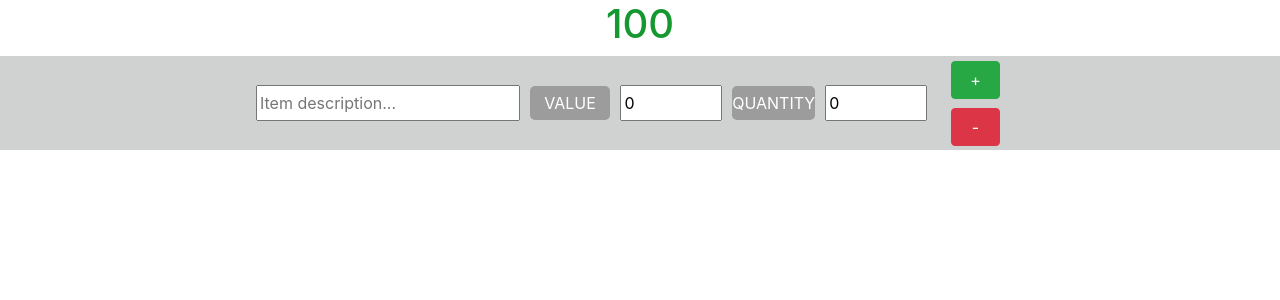
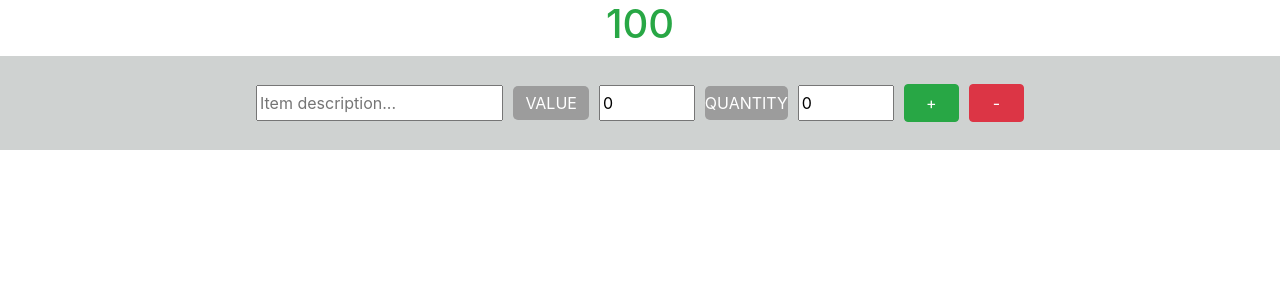
Before and after one commit to marcphilippebeaujean-abertay/ReactProjects, a React (Create React App) app in the folder expenses-manager/: page / in a window 1280 px wide. Shown: the top 300 px of the page. Built offline with nearby package versions, Linux system fonts and the light colour scheme.

Commit message:
slightly changed the button layout

```diff
--- a/expenses-manager/src/components/BalanceDisplayComponent.jsx
+++ b/expenses-manager/src/components/BalanceDisplayComponent.jsx
@@ -8,7 +8,7 @@ class BalanceDisplayComponent extends Component {
       <div id="cash-display">
         <h1
           style={
-            this.props.balance > 0 ? { color: "#169830" } : { color: "#d9534f" }
+            this.props.balance > 0 ? { color: "#28a745" } : { color: "#dc3545" }
           }
         >
           {this.props.balance}
--- a/expenses-manager/src/components/FormComponent.css
+++ b/expenses-manager/src/components/FormComponent.css
@@ -37,14 +37,17 @@
 }
 
 .form-buttons-background {
-  display: flex;
+  padding-left: 10px;
+  display: inline;
+  margin: auto 0;
   flex-direction: column;
-  width: 30%;
 }
 
 .submits {
-  width: 50%;
-  margin: auto;
+  padding: 0 10px;
+  width: 100px;
+  margin: auto 0;
+  margin-left: 10px;
   text-transform: uppercase;
 }
 
@@ -61,11 +64,8 @@
   }
 
   .form-label {
-    font-size: 12px;
   }
 
   .form-element {
-    margin: 1em 0;
-    padding: 0.2em 0;
   }
 }
--- a/expenses-manager/src/components/FormComponent.jsx
+++ b/expenses-manager/src/components/FormComponent.jsx
@@ -84,7 +84,6 @@ class FormComponent extends Component {
               value={this.props.itemQuantity}
               onChange={this.handleItemQuantityInput}
             />
-            <div className="form-buttons-background">
             <button
               id="income-btn"
               className="btn btn-success submits"
@@ -99,7 +98,6 @@ class FormComponent extends Component {
             >
               -
             </button>
-            </div>
           </div>
         </div>
         <div id="warning-message">
```
Lines whose indentation alone changed are shown as unchanged.
